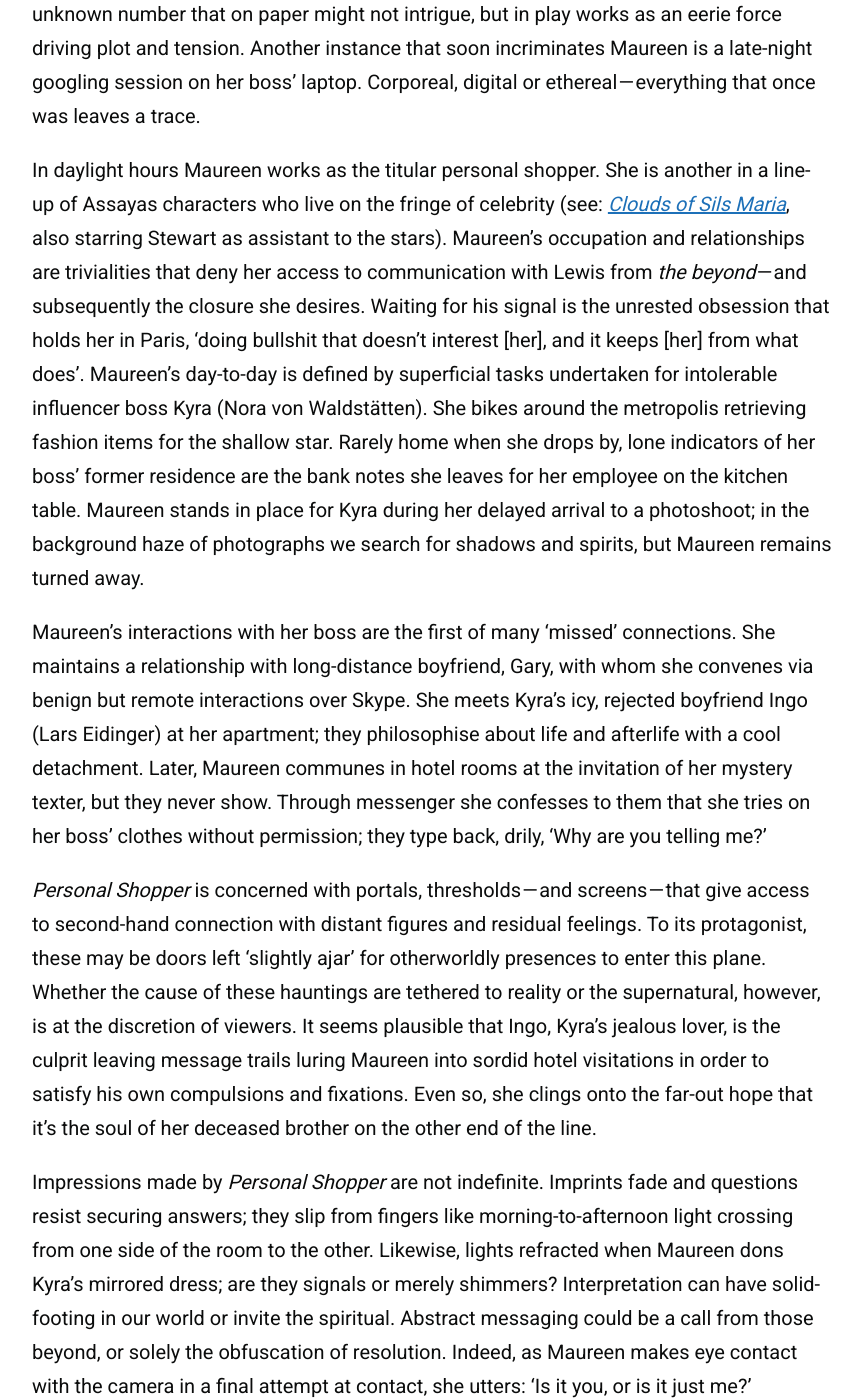
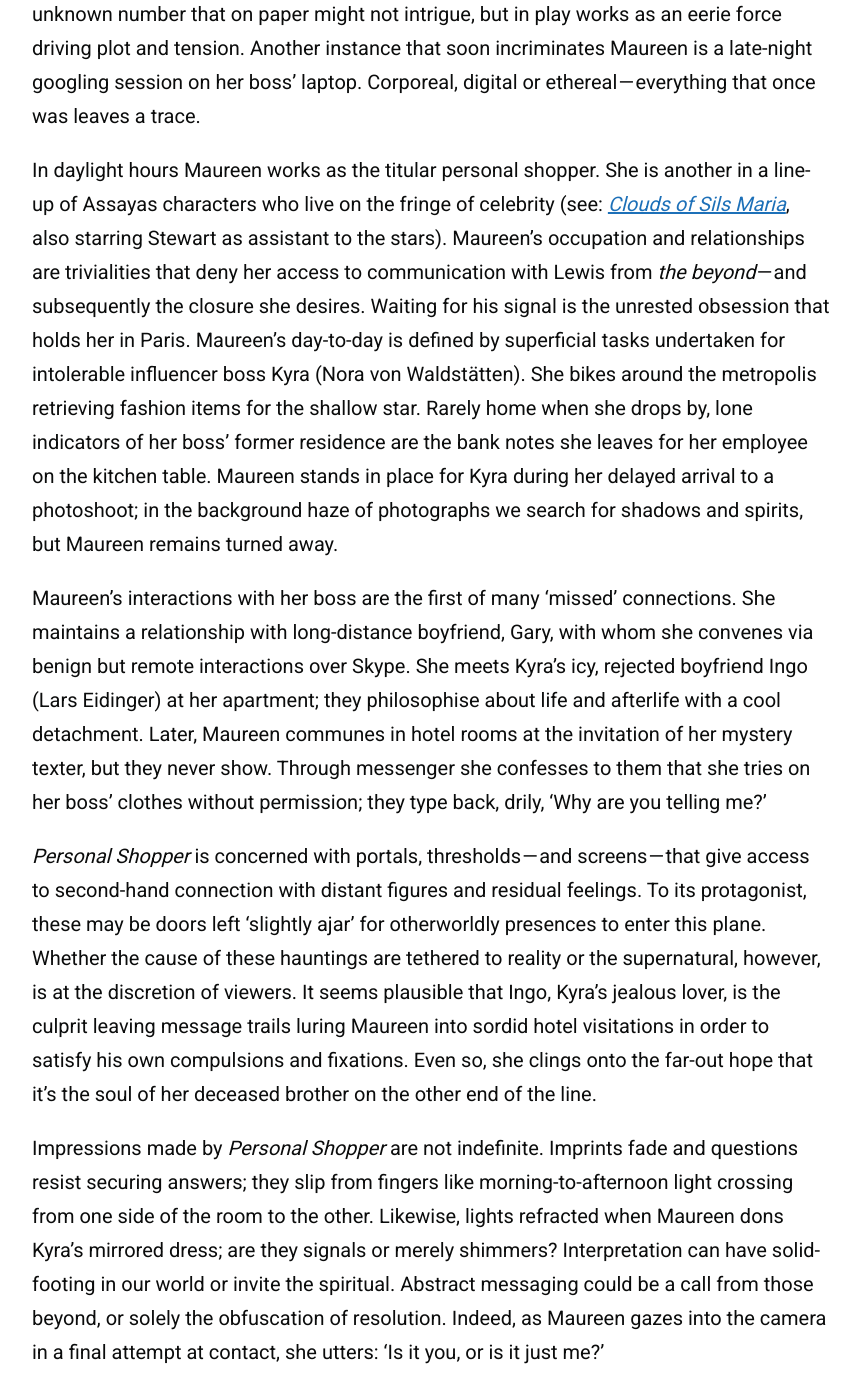
Before and after one commit to zoeurl/zoedowney.github.io, a Jekyll site: the page built from _posts/2023-12-08-personal-shopper.md, in a window 1280 px wide and 1400 px high, scrolled down 1376 px. Shown: the whole window, without its empty margins (208-1070 px from the left). Built offline with Jekyll 4.4.1, drawn with Linux system fonts in a browser that asks for light colours.

Commit message:
Update 2023-12-08-personal-shopper.md

```diff
--- a/_posts/2023-12-08-personal-shopper.md
+++ b/_posts/2023-12-08-personal-shopper.md
@@ -14,10 +14,10 @@
 
 Maureen orders a Klint [book](https://www.amazon.co.uk/Hilma-Af-Klint-David-Lomas/dp/3775734899/ref=sr_1_1?crid=3EECI1DAZPFCG&keywords=hilma+af+klint+a+pioneer+of+abstraction&qid=1700658419&sprefix=hilma+af+klint+a+pioneer+of+abstraction%2Caps%2C99&sr=8-1) online and is pictured watching YouTube videos about the artist on the métro. I’m a fan of media that abides by current technological habits. (She tucks her earphone cables under her sweater so that the buds aren't yanked out during transit.) A pivotal setpiece hinges on an exchange of back-and-forth texting with an unknown number that on paper might not intrigue, but in play works as an eerie force driving plot and tension. Another instance that soon incriminates Maureen is a late-night googling session on her boss’ laptop. Corporeal, digital or ethereal — everything that once was leaves a trace.
 
-In daylight hours Maureen works as the titular personal shopper. She is another in a line-up of Assayas characters who live on the fringe of celebrity (see: [_Clouds of Sils Maria_](https://www.theguardian.com/film/2015/may/17/clouds-of-sils-maria-review-juliette-binoche), also starring Stewart as assistant to the stars). Maureen’s occupation and relationships are trivialities that deny her access to communication with Lewis from _the beyond_ — and subsequently the closure she desires. Waiting for his signal is the unrested obsession that holds her in Paris, 'doing bullshit that doesn't interest [her], and it keeps [her] from what does'. Maureen's day-to-day is defined by superficial tasks undertaken for intolerable influencer boss Kyra (Nora von Waldstätten). She bikes around the metropolis retrieving fashion items for the shallow star. Rarely home when she drops by, lone indicators of her boss’ former residence are the bank notes she leaves for her employee on the kitchen table. Maureen stands in place for Kyra during her delayed arrival to a photoshoot; in the background haze of photographs we search for shadows and spirits, but Maureen remains turned away.
+In daylight hours Maureen works as the titular personal shopper. She is another in a line-up of Assayas characters who live on the fringe of celebrity (see: [_Clouds of Sils Maria_](https://www.theguardian.com/film/2015/may/17/clouds-of-sils-maria-review-juliette-binoche), also starring Stewart as assistant to the stars). Maureen’s occupation and relationships are trivialities that deny her access to communication with Lewis from _the beyond_ — and subsequently the closure she desires. Waiting for his signal is the unrested obsession that holds her in Paris. Maureen's day-to-day is defined by superficial tasks undertaken for intolerable influencer boss Kyra (Nora von Waldstätten). She bikes around the metropolis retrieving fashion items for the shallow star. Rarely home when she drops by, lone indicators of her boss’ former residence are the bank notes she leaves for her employee on the kitchen table. Maureen stands in place for Kyra during her delayed arrival to a photoshoot; in the background haze of photographs we search for shadows and spirits, but Maureen remains turned away.
 
 Maureen’s interactions with her boss are the first of many ‘missed’ connections. She maintains a relationship with long-distance boyfriend, Gary, with whom she convenes via benign but remote interactions over Skype. She meets Kyra’s icy, rejected boyfriend Ingo (Lars Eidinger) at her apartment; they philosophise about life and afterlife with a cool detachment. Later, Maureen communes in hotel rooms at the invitation of her mystery texter, but they never show. Through messenger she confesses to them that she tries on her boss’ clothes without permission; they type back, drily, ‘Why are you telling me?’
 
 _Personal Shopper_ is concerned with portals, thresholds — and screens — that give access to second-hand connection with distant figures and residual feelings. To its protagonist, these may be doors left ‘slightly ajar’ for otherworldly presences to enter this plane. Whether the cause of these hauntings are tethered to reality or the supernatural, however, is at the discretion of viewers. It seems plausible that Ingo, Kyra’s jealous lover, is the culprit leaving message trails luring Maureen into sordid hotel visitations in order to satisfy his own compulsions and fixations. Even so, she clings onto the far-out hope that it's the soul of her deceased brother on the other end of the line.
 
-Impressions made by _Personal Shopper_ are not indefinite. Imprints fade and questions resist securing answers; they slip from fingers like morning-to-afternoon light crossing from one side of the room to the other. Likewise, lights refracted when Maureen dons Kyra's mirrored dress; are they signals or merely shimmers? Interpretation can have solid-footing in our world or invite the spiritual. Abstract messaging could be a call from those beyond, or solely the obfuscation of resolution. Indeed, as Maureen makes eye contact with the camera in a final attempt at contact, she utters: ‘Is it you, or is it just me?’
+Impressions made by _Personal Shopper_ are not indefinite. Imprints fade and questions resist securing answers; they slip from fingers like morning-to-afternoon light crossing from one side of the room to the other. Likewise, lights refracted when Maureen dons Kyra's mirrored dress; are they signals or merely shimmers? Interpretation can have solid-footing in our world or invite the spiritual. Abstract messaging could be a call from those beyond, or solely the obfuscation of resolution. Indeed, as Maureen gazes into the camera in a final attempt at contact, she utters: ‘Is it you, or is it just me?’
```
